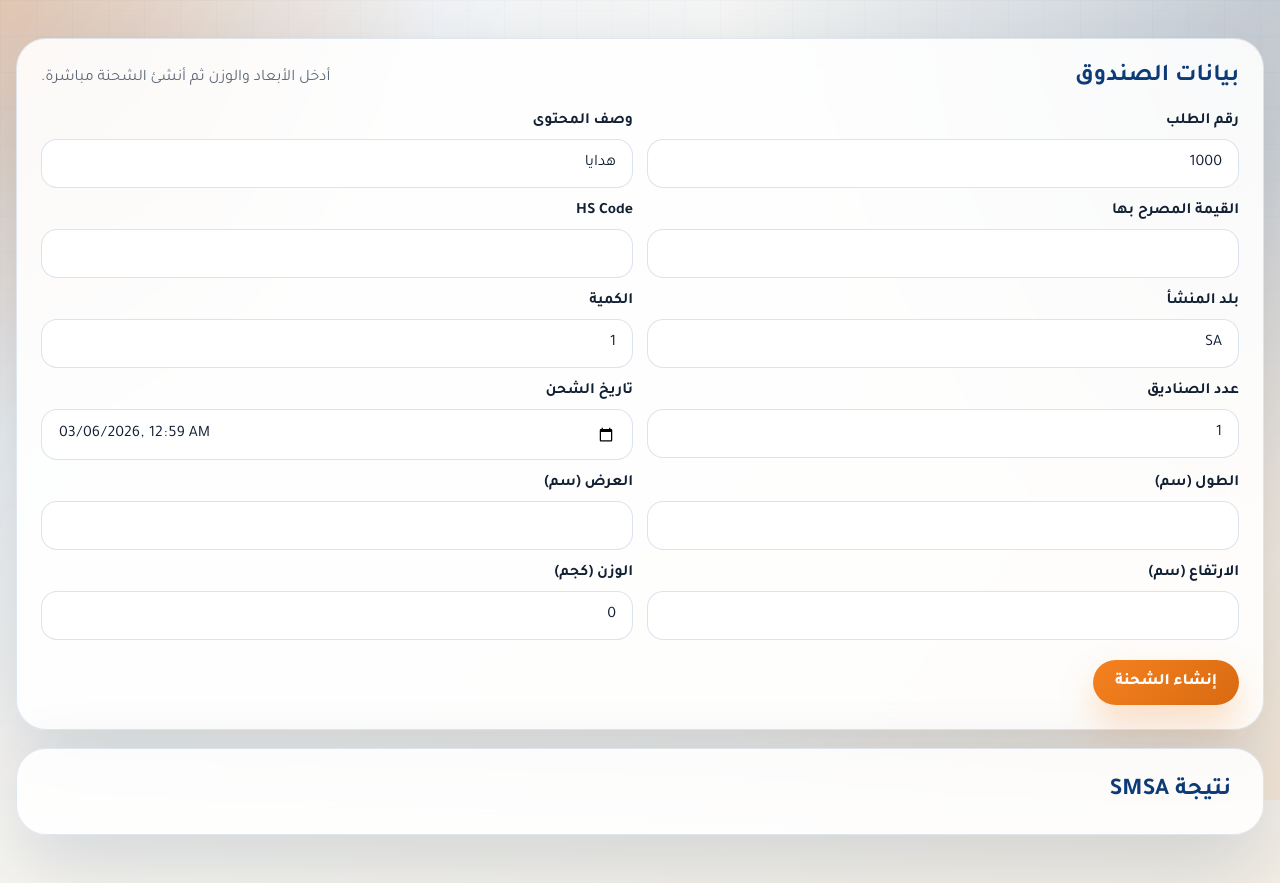
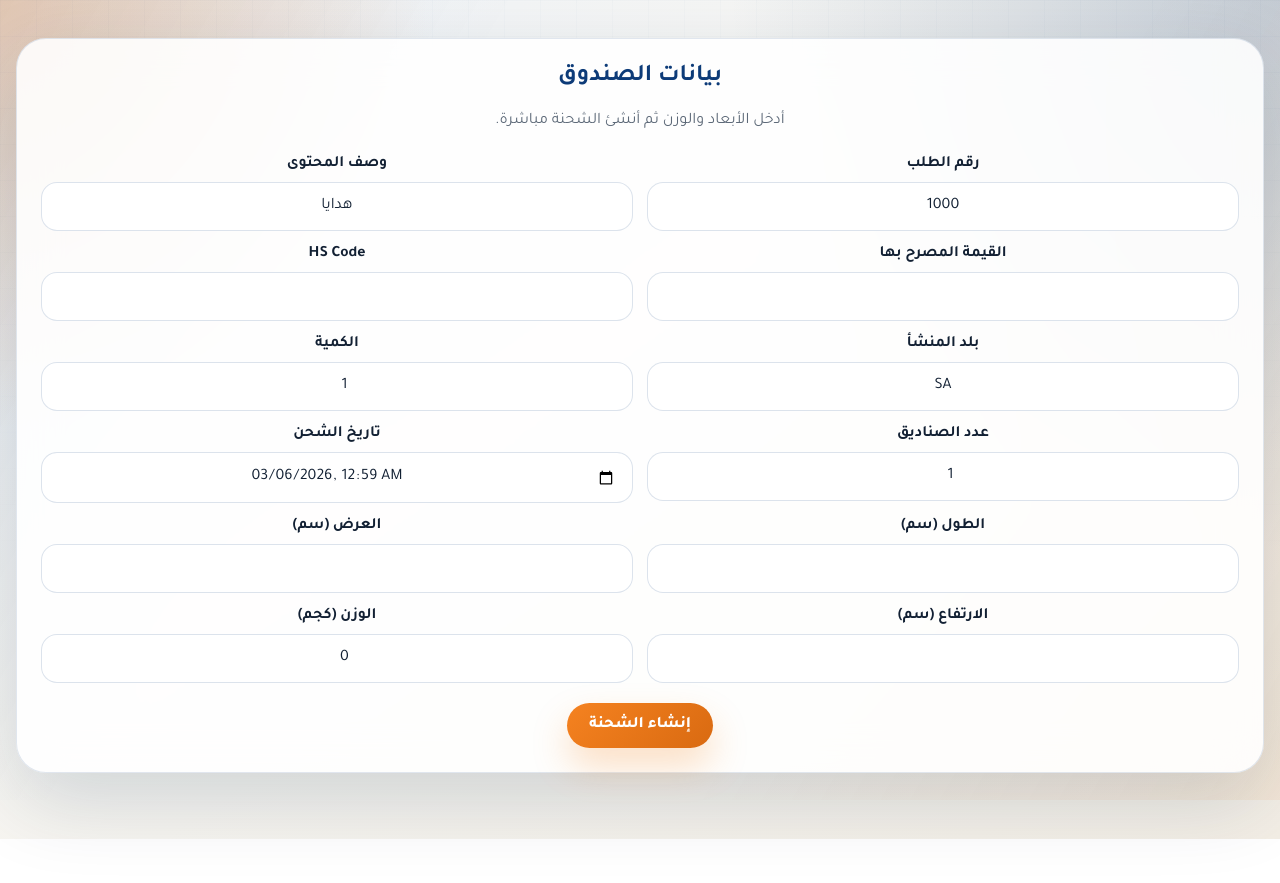
Before and after one commit to azoz282/smsa-app, a website: page public/index.html in a window 1280 px wide. After the commit the page ends 839 px from the top, so only its background shows below. Drawn offline with Linux system fonts and the light colour scheme; no server answers.

Commit message:
Remove response panel from index.html and update styles for improved layout and alignment

```diff
--- a/public/index.html
+++ b/public/index.html
@@ -91,12 +91,6 @@
           </form>
         </article>
       </section>
-
-      <article class="panel response-panel">
-        <div class="panel-head response-head">
-          <h2>نتيجة SMSA</h2>
-        </div>
-      </article>
     </main>
 
     <script src="/app.js"></script>
--- a/public/styles.css
+++ b/public/styles.css
@@ -20,6 +20,7 @@ body {
   min-height: 100vh;
   font-family: "Tajawal", sans-serif;
   color: var(--ink);
+  text-align: center;
   background:
     radial-gradient(circle at top left, rgba(245, 130, 32, 0.3), transparent 28%),
     radial-gradient(circle at top right, rgba(13, 59, 120, 0.22), transparent 36%),
@@ -54,8 +55,7 @@ body::after {
   padding: 28px 0 48px;
 }
 
-.layout-grid,
-.response-panel {
+.layout-grid {
   position: relative;
   z-index: 1;
 }
@@ -97,8 +97,9 @@ pre {
 
 .panel-head {
   display: flex;
-  align-items: end;
-  justify-content: space-between;
+  align-items: center;
+  justify-content: center;
+  flex-direction: column;
   gap: 16px;
   margin-bottom: 20px;
 }
@@ -128,6 +129,7 @@ label {
   display: flex;
   flex-direction: column;
   gap: 8px;
+  text-align: center;
 }
 
 label span {
@@ -142,6 +144,7 @@ input {
   padding: 14px 16px;
   font: inherit;
   color: var(--ink);
+  text-align: center;
   background: rgba(255, 255, 255, 0.92);
   transition: border-color 160ms ease, box-shadow 160ms ease, transform 160ms ease;
 }
@@ -156,6 +159,7 @@ input:focus {
 .actions {
   display: flex;
   gap: 12px;
+  justify-content: center;
 }
 
 .button {
@@ -234,26 +238,6 @@ input:focus {
   white-space: pre-wrap;
 }
 
-.response-panel {
-  padding: 28px 32px;
-  min-height: auto;
-}
-
-.label-actions {
-  display: flex;
-  justify-content: flex-start;
-  margin-bottom: 0;
-}
-
-.response-head {
-  align-items: center;
-  margin-bottom: 0;
-}
-
-.response-head h2 {
-  margin: 0;
-}
-
 .summary-panel {
   align-self: start;
 }
@@ -276,12 +260,7 @@ input:focus {
   }
 
   .panel-head {
-    flex-direction: column;
-    align-items: flex-start;
-  }
-
-  .response-head {
-    gap: 14px;
+    align-items: center;
   }
 
   .actions {
```
